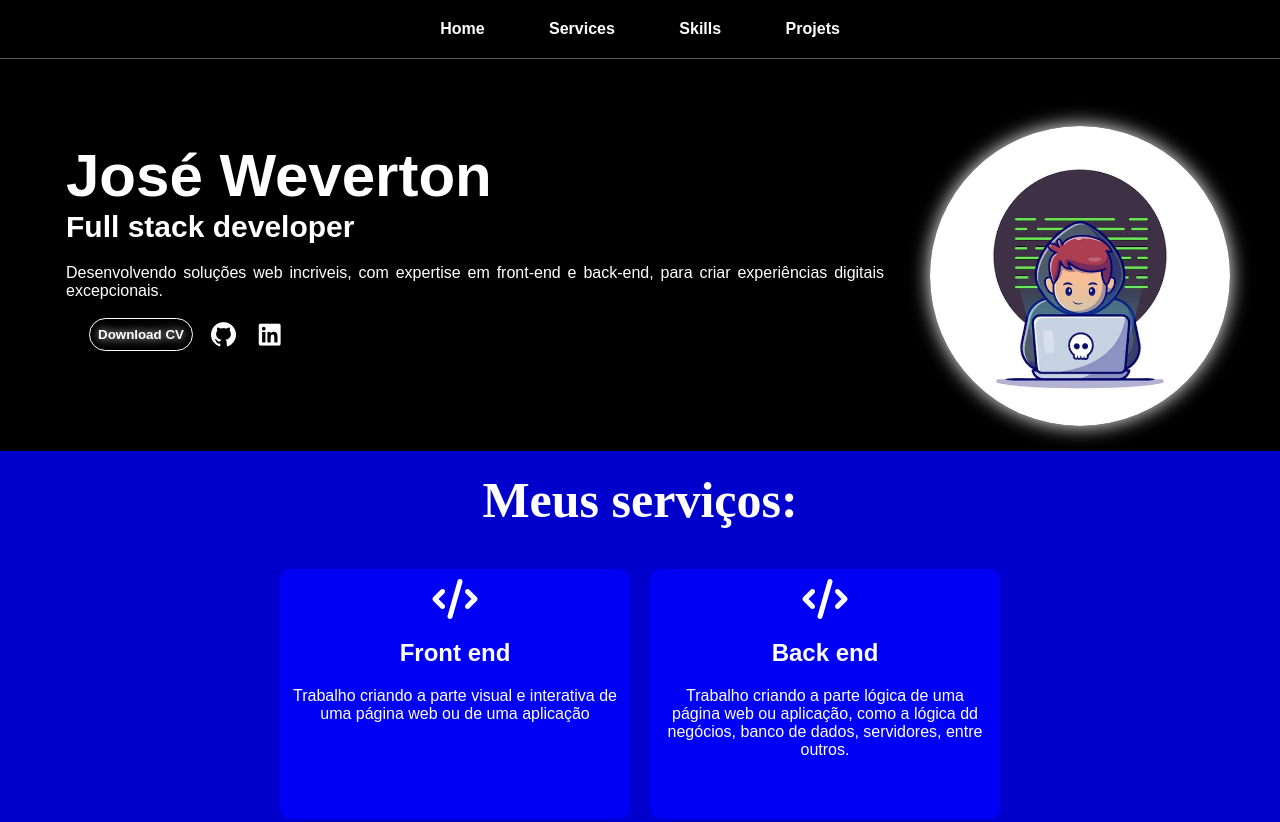
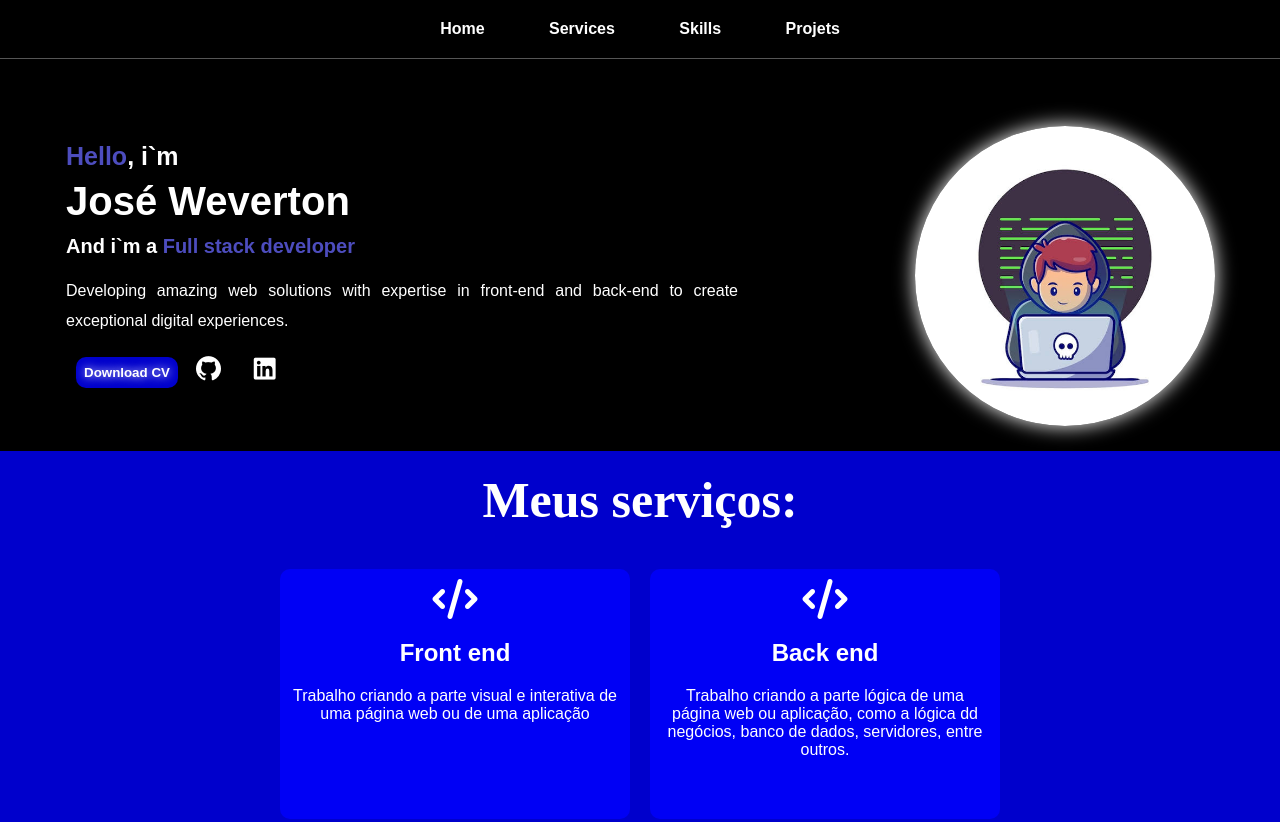
Before and after one commit to Wevertonf45/projetos-front-emd, a plain HTML site: page meu-portifolio/index.html in a window 1280 px wide. Shown: the top 822 px of the page. Drawn offline with Linux system fonts and the light colour scheme.

Commit message:
Pequena atualizaçao

```diff
--- a/meu-portifolio/index.html
+++ b/meu-portifolio/index.html
@@ -39,17 +39,16 @@
 
       <!-- MINHAS INFOS -->
       <div id="infos">
+        <p id="hello"><span class="cor">Hello</span>, i`m</p>
         <h1>José Weverton</h1>
-        <h2>Full stack developer</h2>
-        <p>Desenvolvendo soluções web incriveis, com expertise em front-end e back-end, para criar experiências digitais
-          excepcionais.</p>
+        <h2>And i`m a <spam class="cor">Full stack developer</spam></h2>
+        <p>Developing amazing web solutions with expertise in front-end and back-end to create exceptional digital experiences.</p>
 
         <!-- SOCIAL -->
         <div id="redes">
-          <a href="#"><button>Download CV</button></a>
-          <a href="https://github.com/Wevertonf45" target="_blank" rel="external"><i
-              class="fa-brands fa-github"></i></a>
-          <a href="#"><i class="fa-brands fa-linkedin"></i></i></a>
+          <button><a href="#">Download CV</a></button>
+          <a href="https://github.com/Wevertonf45" target="_blank" rel="external"><i class="fa-brands fa-github"></i></a>
+          <a href="#"><i class="fa-brands fa-linkedin"></i></a>
         </div>
       </div>
 
@@ -129,7 +128,7 @@
           <p>Lorem ipsum dolor sit amet consectetur adipisicing elit. Atque dolor provident eius, odit accusamus maiores! Distinctio nulla, voluptatem modi quam perspiciatis quae quo esse, voluptatum sapiente, aliquid voluptas veritatis quod!</p>
 
           <div class="view">
-            <button><a href="https://wevertonf45.github.io/site-cafeteria/site-cafe/ " target="_blank">View</a></button>
+            <button><a href="https://wevertonf45.github.io/projetos-front-end/site-cafe/ " target="_blank">View</a></button>
           </div>
         </li>
       </ul>
--- a/meu-portifolio/styles/media.css
+++ b/meu-portifolio/styles/media.css
@@ -11,6 +11,12 @@
     margin: 0;
     text-align: center;
     padding: 40px 50px;
+    height: auto;
+    width: 100%;
+  }
+
+  #infos > p#hello{
+    text-align: center;
   }
 
   #infos > h1{
@@ -19,6 +25,10 @@
 
   #infos > h2{
     font-size: 20px;
+  }
+
+  #infos > p{
+    text-align: center;
   }
 
   #redes{
--- a/meu-portifolio/styles/style.css
+++ b/meu-portifolio/styles/style.css
@@ -1,5 +1,6 @@
 :root{
   --borda: 1px dashed red;
+  --azul: rgba(0, 0, 255, 0.8);
 }
 
 *{
@@ -10,6 +11,7 @@
   scroll-behavior: smooth;
 }
 
+/* CONF. BODY */
 body{
   height: 100vh;
   width: 100vw;
@@ -55,40 +57,6 @@ nav > ul > li > a:hover{
   text-decoration: underline;
 }
 
-/* NAVBAR LATERAL */
-#menu-l{
-  display: none;
-  flex-direction: column;
-  justify-content: flex-start;
-  align-items: flex-start;
-  position: fixed;
-  top: 0;
-  right: 0;
-  height: 100%;
-  width: 100%;
-  z-index: 999;
-  background-color: black;
-}
-
-ul#menu-l > li{
-  width: 100%;
-  margin: 20px;
-  display: flex;
-  justify-content: center;
-  align-items: center;
-}
-
-/* ÍCONES ABRIR E FECHAR */
-i{
-  color: white;
-  font-size: 25px;
-  cursor: pointer;
-}
-
-#fechar{
-  margin: 20px;
-}
-
 /* SEÇAO INICIO */
 section#inicio{
   display: flex;
@@ -102,16 +70,27 @@ section#inicio{
   margin: 0 0 0 50px;
   padding: 40px 16px;
   height: 350px;
+  width: 55%;
+  line-height: 30px;
 }
+
+#infos > p#hello{
+  font-size: 25px;
+  font-weight: 600;
+  margin-bottom: 15px;
+}
+
 #infos > h1{
-  font-size: 60px;
+  font-size: 40px;
   color: white;
+  margin-bottom: 15px;
 }
 
 #infos > h2{
-  font-size: 30px;
+  font-size: 20px;
   color: white;
   margin-bottom: 20px;
+  margin-bottom: 15px;
 }
 
 #infos > p{
@@ -125,6 +104,8 @@ section#inicio{
   align-items: center;
   height: 350px;
   margin: 0 50px 0 30px;
+  width: auto;
+  padding: 0 15px;
 }
 
 #foto > img{
@@ -137,37 +118,53 @@ section#inicio{
   display: flex;
   margin: 10px 0 0 0;
   align-items: center;
-  padding: 8px;
+  padding: 10px;
 }
 
 #redes > a{
   display: inline-block;
-  margin-left: 15px;
 }
-#redes > a > button{
-  border: 1px solid white;
+
+#redes > button{
+  border: none;
   padding: 8px;
-  border-radius: 20px;
+  border-radius: 10px;
   font-weight: 600;
   cursor: pointer;
   transition: .2s ease-in;
-  background-color: transparent;
+  background-color: var(--azul);
   color: white;
   text-shadow: 0px 0px 10px white;
 }
 
-#redes > a > button:hover{
+#redes > button > a{
+  color: white;
+  text-decoration: none;
+}
+
+#redes > button:hover{
   scale: 110%;
-  background-color: white;
+  background-color: transparent;
   color: black;
+  border: 1px solid white;
+}
+
+#redes > a{
+  color: white;
+  margin: 0 10px 0 15px;
 }
 
 #redes > a > i{
   transition: .2s ease-in;
+  font-size: 25px;
 }
 
 #redes > a > i:hover{
-  scale: 120%;
+  scale: 150%;
+}
+
+.cor{
+  color: rgba(96, 96, 238, 0.8);
 }
 
 /* SEÇAO SERVIÇOS */
```
